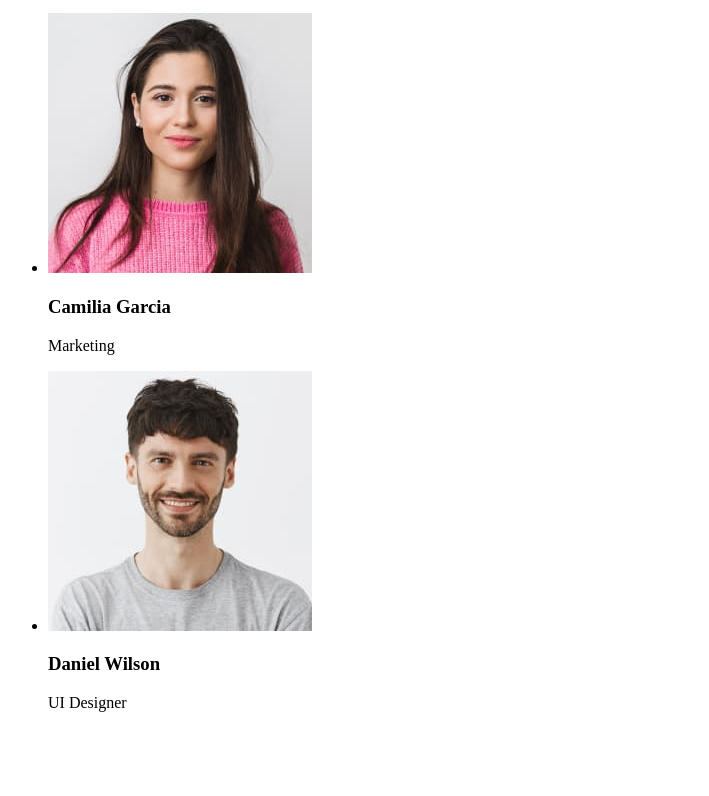
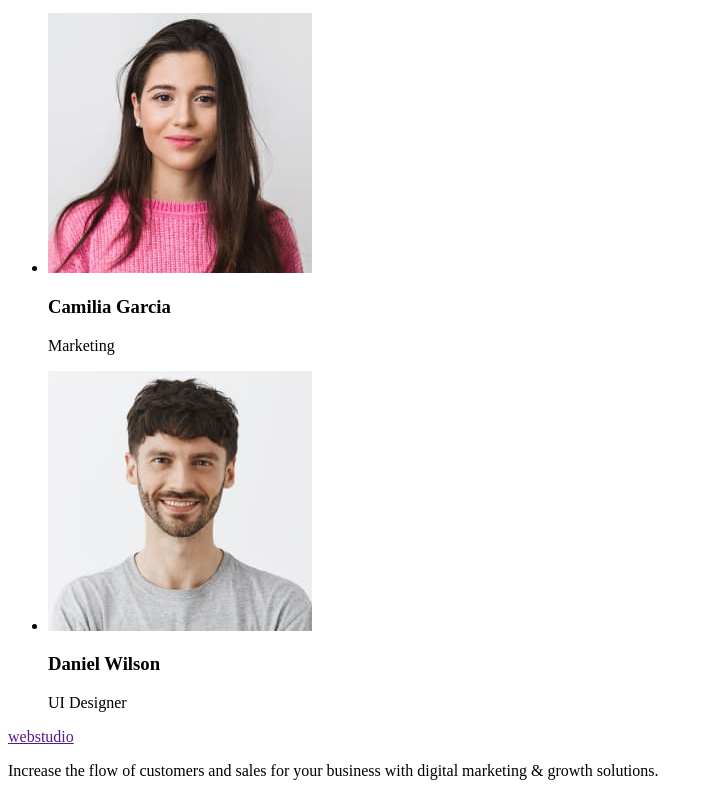
Before and after one commit to xssayy/goit-markup-hw-01, a plain HTML site: page index.html in a window 1280 px wide. Shown: the part 1327-2123 px from the top of the page, without its empty margins (0-709 px from the left). Before the commit the page ends 2055 px from the top, so only its background shows below. Drawn offline with Linux system fonts and the light colour scheme.

Commit message:
Created footer. Finished hw1

```diff
--- a/index.html
+++ b/index.html
@@ -88,5 +88,13 @@
         </ul>
       </section>
     </main>
+
+    <footer>
+      <a href="">webstudio</a>
+      <p>
+        Increase the flow of customers and sales for your business with digital
+        marketing &amp; growth solutions.
+      </p>
+    </footer>
   </body>
 </html>
```
